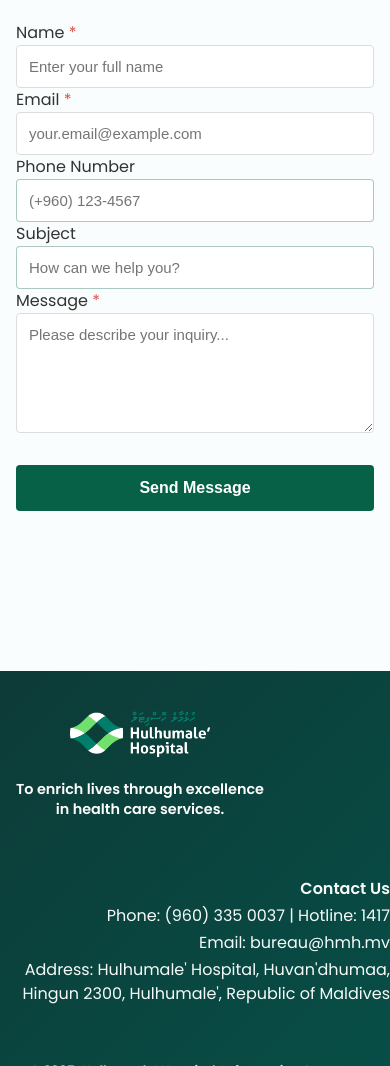
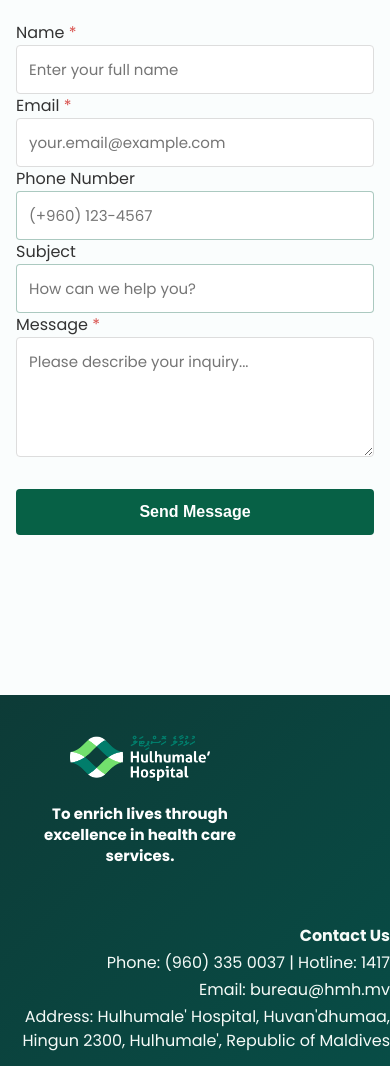
Before and after one commit to Yaanish/Hulhumale-Hospital-, a plain HTML site: page contact.html in a window 390 px wide. Shown: the part 2437-3503 px from the top of the page. Drawn offline with Linux system fonts and the light colour scheme.

Commit message:
Add files via upload

```diff
--- a/contact.html
+++ b/contact.html
@@ -5,7 +5,7 @@
     <meta name="viewport" content="width=device-width, initial-scale=1.0">
     <title>HMH - Contact Us</title>
     <link rel="stylesheet" href="css/style.css">
-    <link href="https://fonts.googleapis.com/css2?family=Poppins:wght@400;600&display=swap" rel="stylesheet">
+    <link href="https://fonts.googleapis.com/css2?family=Poppins:wght@100;200;300;400;500;600;700;800;900&display=swap" rel="stylesheet">
 </head>
 <body>
     <header>
@@ -65,7 +65,6 @@
             </div>
         </section>
 
-
         <section>
             <h3>Contact Form</h3>
     <form>
--- a/css/style.css
+++ b/css/style.css
@@ -4,7 +4,7 @@
     box-sizing: border-box;
 }
 body {
-    font-family: 'Poppins', sans-serif;
+    font-family: Poppins, sans-serif;
     font-size: 16px;
     line-height: 1.5;
     color: #333;
@@ -408,7 +408,7 @@
     border: 1px solid #ddd;
     border-radius: 4px;
     font-size: 15px;
-    font-family: Arial, sans-serif;
+    font-family: poppins, sans-serif;
 }
 input:focus, textarea:focus {
     border-color: #0066cc;
@@ -521,7 +521,7 @@
         padding: 15px;
     }
     .service-card h3 {
-        font-size: 1rem;
+        font-size: 16px;
     }
 }
 @media (max-width: 480px) {
@@ -534,7 +534,7 @@
         padding: 15px;
     }
     .service-card h3 {
-        font-size: 0.95rem;
+        font-size: 14px;
     }
 }
 @media (min-width: 1200px) {
@@ -592,7 +592,7 @@
     .footer-tagline {
         max-width: 260px;
         margin: 0 auto 15px;
-        font-size: 0.9rem;
+        font-size: 15px;
     }
     .footer-right h4,
     .footer-right p {
@@ -618,7 +618,7 @@
     .footer-tagline {
         max-width: 260px;
         margin: 0 auto 15px;
-        font-size: 0.9rem;
+        font-size: 15px;
     }
     .footer-right h4,
     .footer-right p {
```
Also changed, not shown: about.html (+1 -1 lines), index.html (+1 -1 lines), vision.html (+1 -1 lines).
